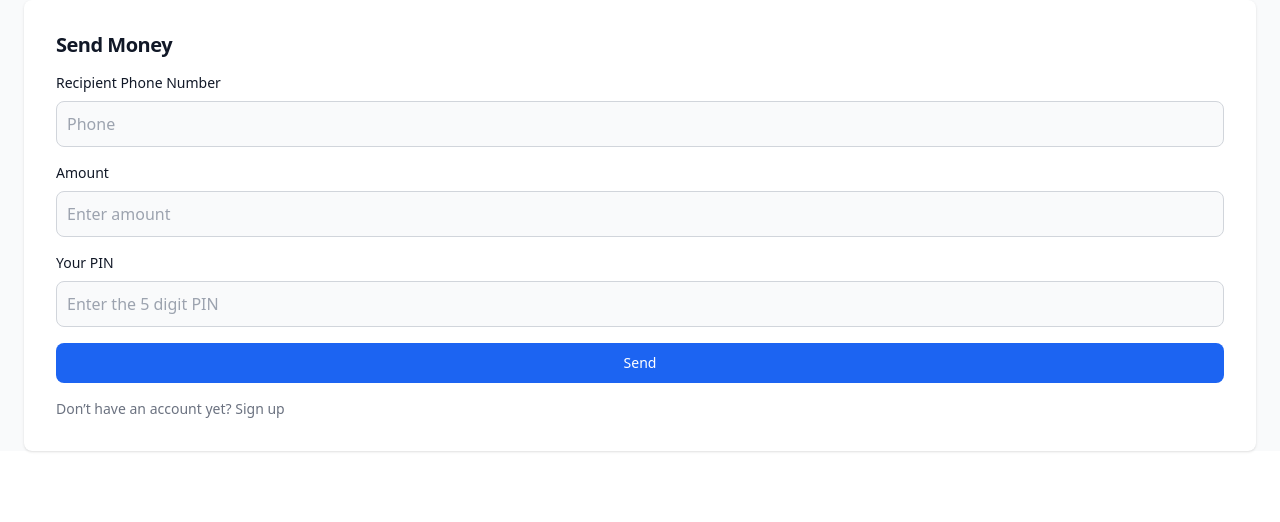
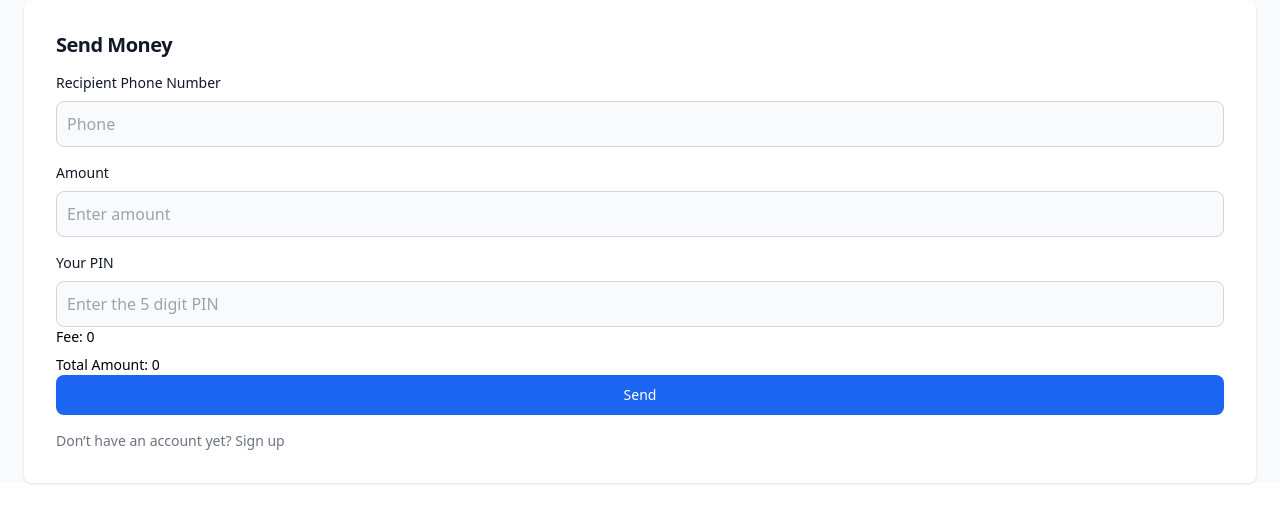
Before and after one commit to azmain-siam/PayPulse-Client, a React (Vite) app: page /send in a window 1280 px wide. Shown: the top 522 px of the page. Built offline with nearby package versions, Linux system fonts and the light colour scheme.

Commit message:
Send Money implemented

```diff
--- a/package.json
+++ b/package.json
@@ -19,7 +19,8 @@
     "react-hot-toast": "^2.4.1",
     "react-icons": "^5.2.1",
     "react-router-dom": "^6.24.1",
-    "sort-by": "^1.2.0"
+    "sort-by": "^1.2.0",
+    "sweetalert2": "^11.12.2"
   },
   "devDependencies": {
     "@types/react": "^18.3.3",
--- a/src/pages/SendMoney.jsx
+++ b/src/pages/SendMoney.jsx
@@ -7,6 +7,18 @@ const SendMoney = () => {
   const { user: userEmail } = useContextProvider();
   const axiosSecure = useAxiosSecure();
   const [error, setError] = useState("");
+  const [fee, setFee] = useState(0);
+  const [total, setTotal] = useState(0);
+
+  const handleTotalFee = (e) => {
+    const value = parseInt(e.target.value);
+    if (value > 99) {
+      setFee(5);
+    } else {
+      setFee(0);
+    }
+    setTotal(value);
+  };
 
   const handleSend = async (e) => {
     e.preventDefault();
@@ -37,11 +49,9 @@ const SendMoney = () => {
               <h1 className="text-xl font-bold leading-tight tracking-tight text-gray-900 md:text-2xl dark:text-white">
                 Send Money
               </h1>
-              <form
-                onSubmit={handleSend}
-                className="space-y-4 md:space-y-6"
-                action="#"
-              >
+
+              <form onSubmit={handleSend} className="" action="#">
+                <div className="space-y-4 md:space-y-6">
                   <div>
                     <label
                       htmlFor="email"
@@ -65,6 +75,7 @@ const SendMoney = () => {
                       Amount
                     </label>
                     <input
+                      onChange={handleTotalFee}
                       type="number"
                       name="send_amount"
                       className="bg-gray-50 border border-gray-300 text-gray-900 rounded-lg focus:ring-primary-600 focus:border-primary-600 block w-full p-2.5 dark:bg-gray-700 dark:border-gray-600 dark:placeholder-gray-400 dark:text-white dark:focus:ring-blue-500 dark:focus:border-blue-500"
@@ -92,13 +103,18 @@ const SendMoney = () => {
                       <p className="text-red-600 text-sm mt-2">{error}</p>
                     )}
                   </div>
+                </div>
+                <div className="space-y-2 my-5 text-sm font-medium">
+                  <h1 className="">Fee: {fee}</h1>
+                  <h1 className="">Total Amount: {total + fee}</h1>
+                </div>
                 <button
                   type="submit"
                   className="w-full text-white bg-blue-600 hover:bg-blue-700 focus:ring-4 focus:outline-none focus:ring-primary-300 font-medium rounded-lg text-sm px-5 py-2.5 text-center"
                 >
                   Send
                 </button>
-                <p className="text-sm font-light text-gray-500 dark:text-gray-400">
+                <p className="text-sm font-light text-gray-500 dark:text-gray-400 mt-4">
                   Don’t have an account yet?{" "}
                   <a
                     href="#"
```
Also changed, not shown: 1 other file (tests, documents, lock files or other folders). Lines whose indentation alone changed are shown as unchanged.
